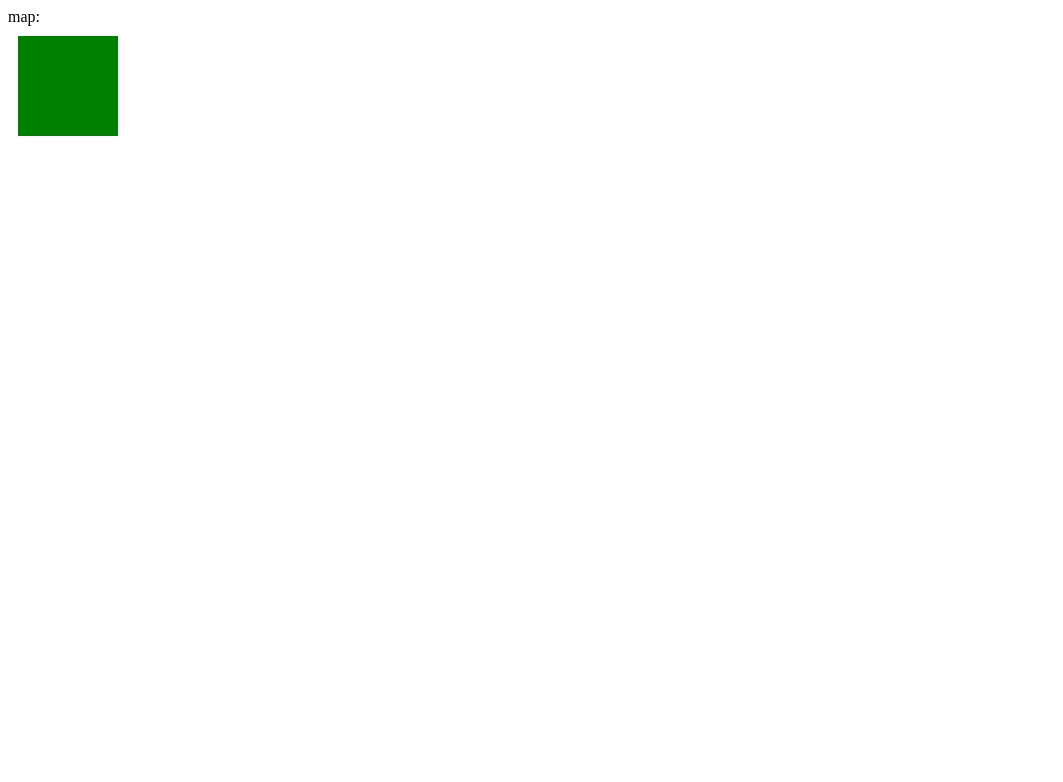
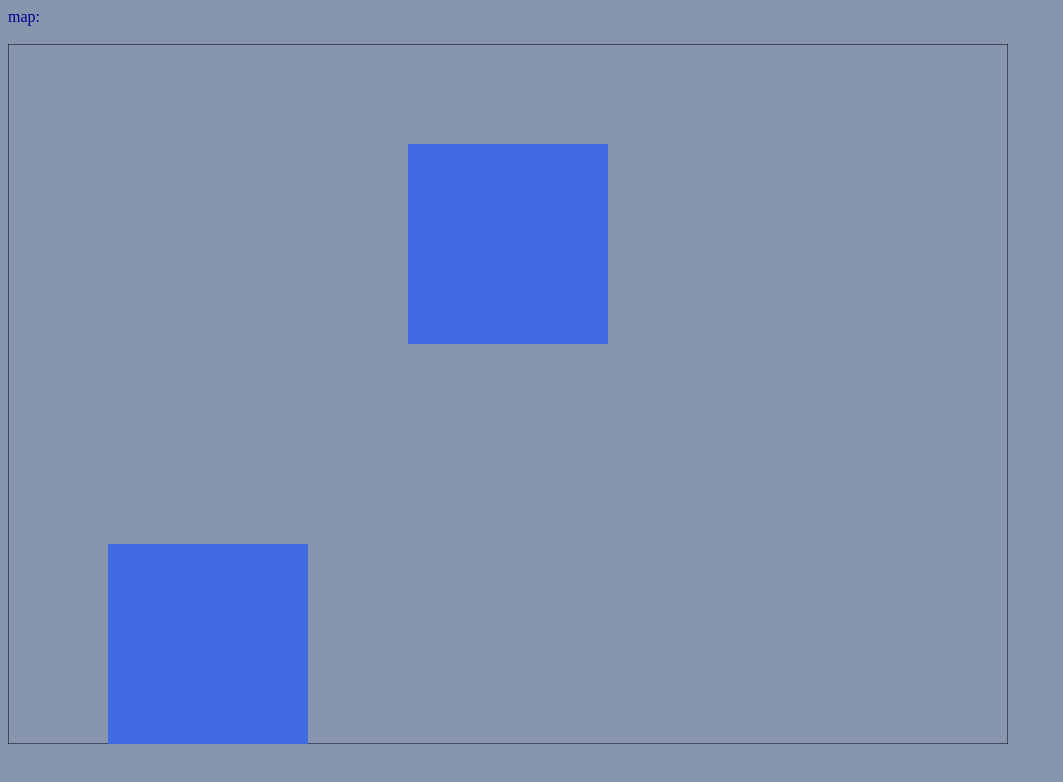
Before and after one commit to skwidhubz/mapgen, a plain HTML site: page index.html in a window 1280 px wide. Shown: the whole page, without its empty margins (0-1063 px from the left). Drawn offline with Linux system fonts and the light colour scheme.

Commit message:
script n style

```diff
--- a/index.js
+++ b/index.js
@@ -1,4 +1,7 @@
 const canvas = document.getElementById("map-canvas");
+
 const ctx = canvas.getContext("2d");
-ctx.fillStyle = "green";
-ctx.fillRect(10, 10, 100, 100);
+ctx.strokeRect(0, 0, canvas.width, canvas.height);
+ctx.fillStyle = "royalblue";
+ctx.fillRect(400, 100, 200, 200);
+ctx.fillRect(100, 500, 200, 200);
--- a/style.css
+++ b/style.css
@@ -1,3 +1,4 @@
-#map-canvas {
-    color: aquamarine;
+body {
+    color: darkblue;
+    background-color: rgb(135, 149, 175);
 };
```
Also changed, not shown: index.html (+1 -0 lines).
